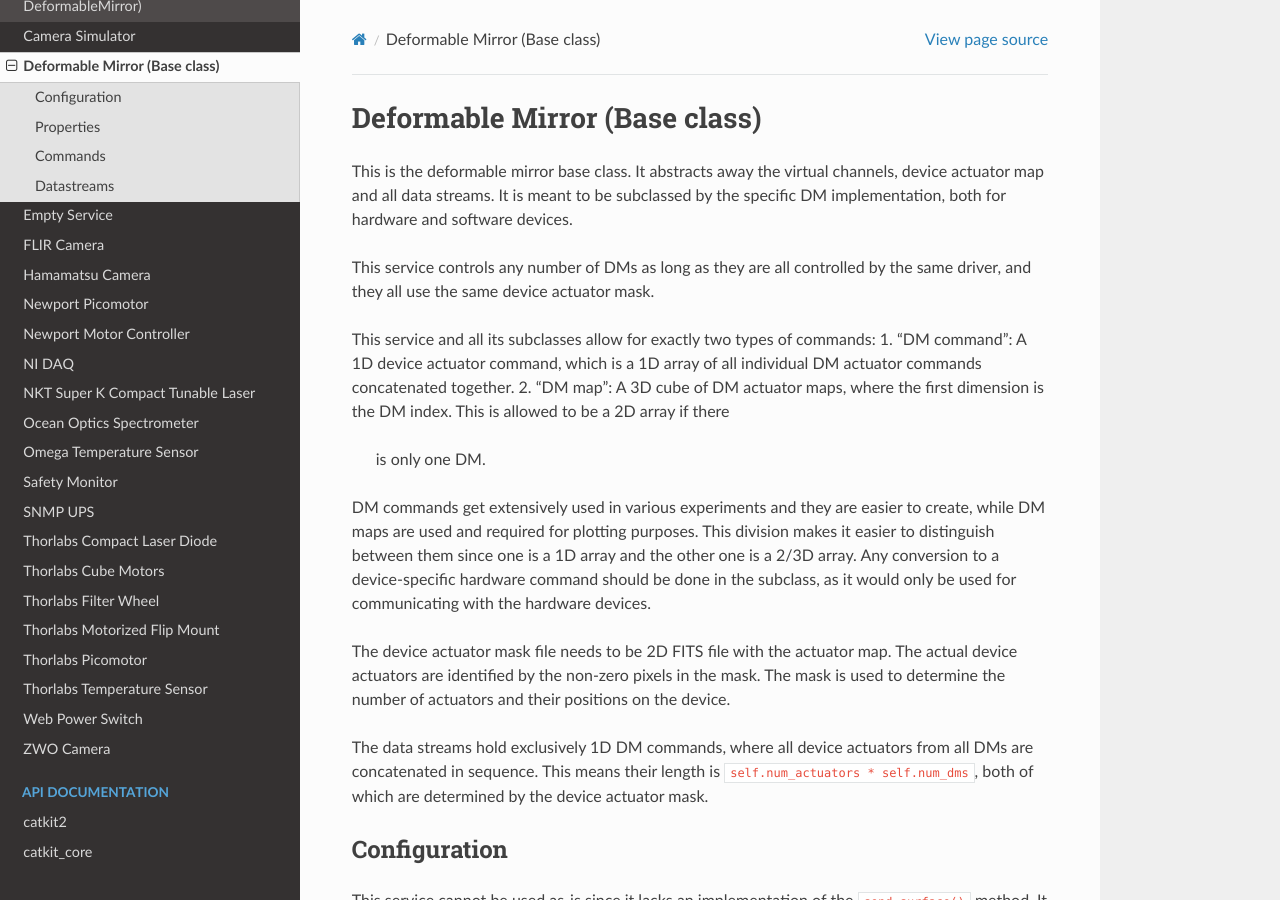
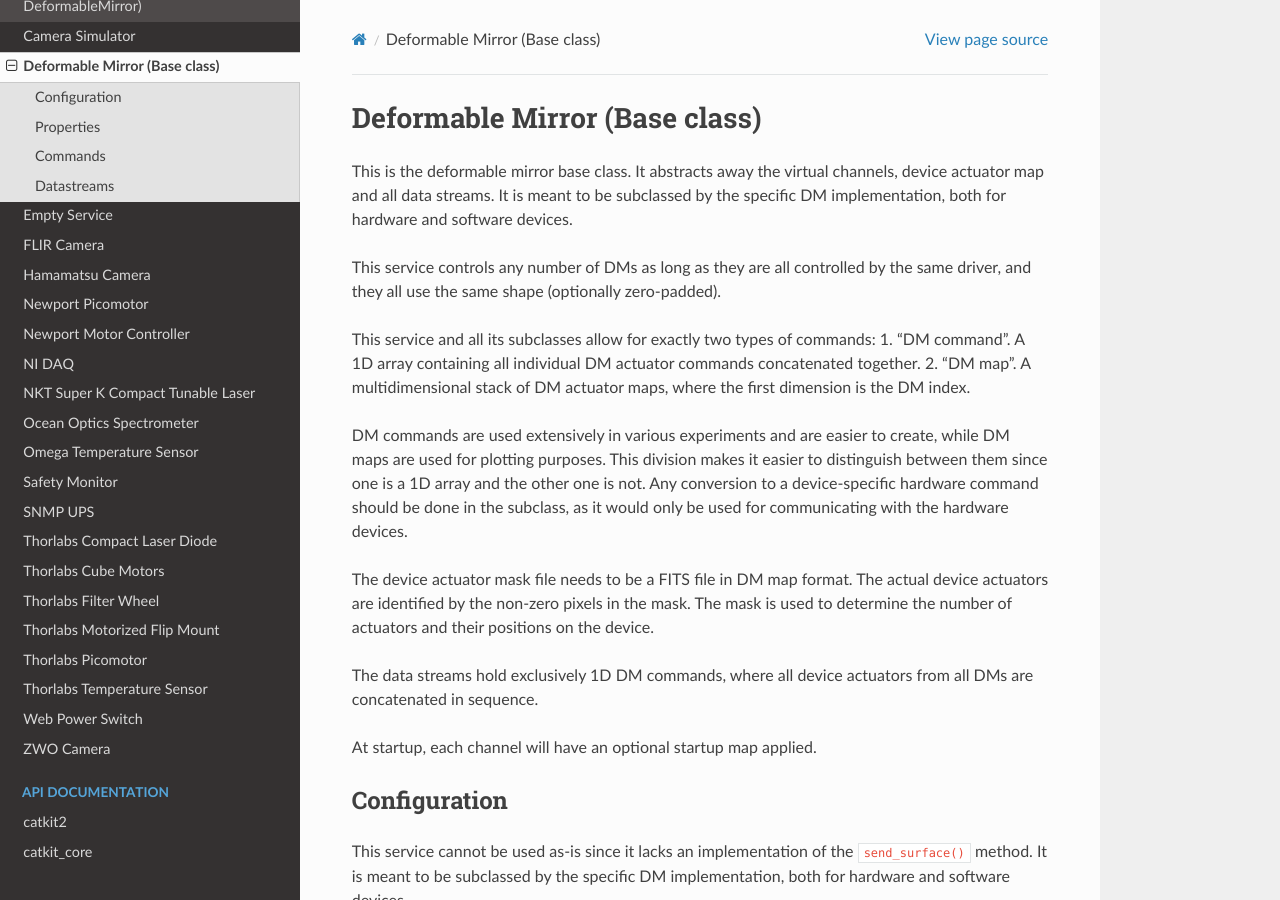
Before and after one commit to spacetelescope/catkit2, a Sphinx documentation site: the page built from docs/services/deformable_mirror.rst, in a window 1280 px wide and 900 px high. Built offline with Sphinx 7.4.7 and the Read the Docs theme 2.0.0, drawn with Linux system fonts in a browser that asks for light colours.

Commit message:
Fix documentation.

```diff
--- a/docs/services/deformable_mirror.rst
+++ b/docs/services/deformable_mirror.rst
@@ -5,25 +5,24 @@ This is the deformable mirror base class. It abstracts away the virtual channels
 streams. It is meant to be subclassed by the specific DM implementation, both for hardware and software devices.
 
 This service controls any number of DMs as long as they are all controlled by the same driver, and they all use the same
-device actuator mask.
+shape (optionally zero-padded).
 
 This service and all its subclasses allow for exactly two types of commands:
-1. "DM command": A 1D device actuator command, which is a 1D array of all individual DM actuator commands concatenated together.
-2. "DM map": A 3D cube of DM actuator maps, where the first dimension is the DM index. This is allowed to be a 2D array if there
-   is only one DM.
+1. "DM command". A 1D array containing all individual DM actuator commands concatenated together.
+2. "DM map". A multidimensional stack of DM actuator maps, where the first dimension is the DM index.
 
-DM commands get extensively used in various experiments and they are easier to create, while DM maps are used and
-required for plotting purposes. This division makes it easier to distinguish between them since one is a 1D array and
-the other one is a 2/3D array. Any conversion to a device-specific hardware command should be done in the subclass, as
+DM commands are used extensively in various experiments and are easier to create, while DM maps are used for plotting purposes.
+This division makes it easier to distinguish between them since one is a 1D array and
+the other one is not. Any conversion to a device-specific hardware command should be done in the subclass, as
 it would only be used for communicating with the hardware devices.
 
-The device actuator mask file needs to be 2D FITS file with the actuator map. The actual device actuators are identified
+The device actuator mask file needs to be a FITS file in DM map format. The actual device actuators are identified
 by the non-zero pixels in the mask. The mask is used to determine the number of actuators and their positions on the
 device.
 
 The data streams hold exclusively 1D DM commands, where all device actuators from all DMs are concatenated in sequence.
-This means their length is ``self.num_actuators * self.num_dms``, both of which are determined by the device
-actuator mask.
+
+At startup, each channel will have an optional startup map applied.
 
 Configuration
 -------------
```
Also changed, not shown: docs/services/bmc_deformable_mirror.rst (+6 -11 lines).
